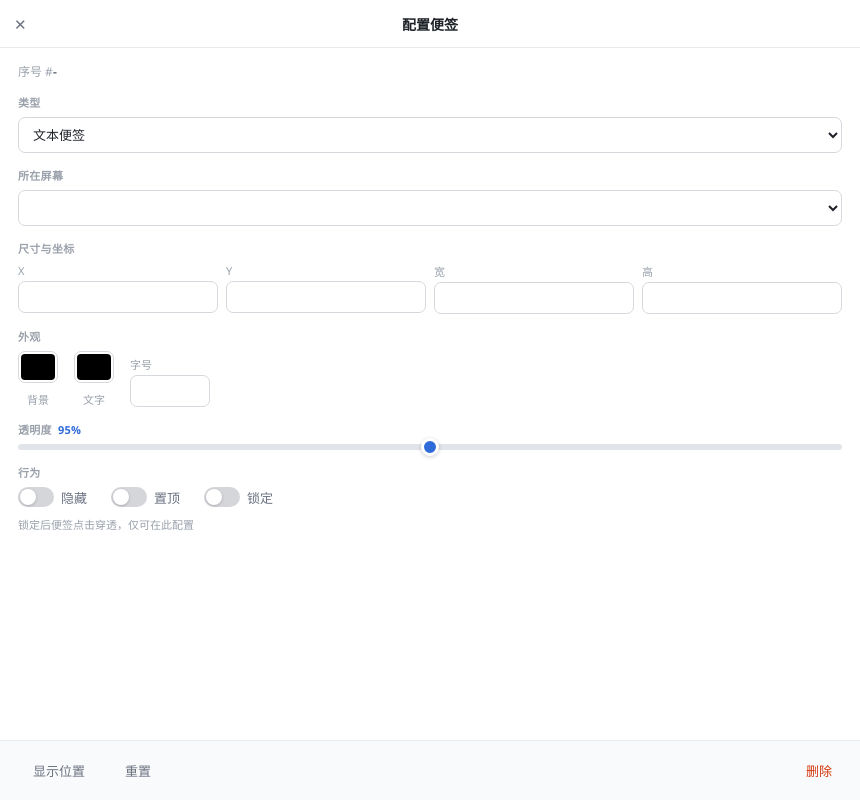
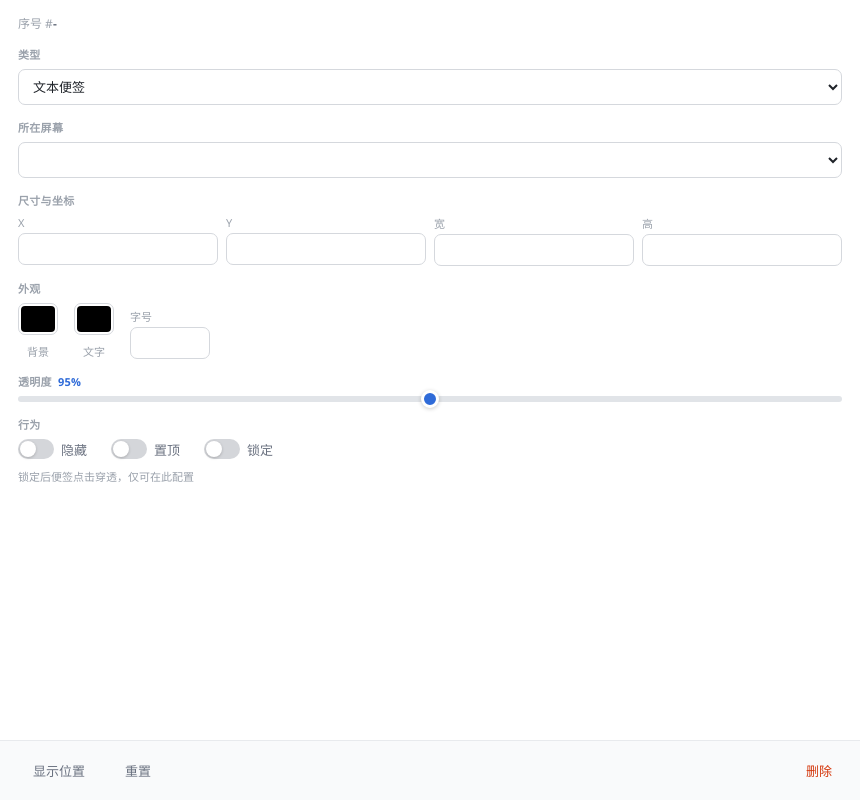
Before and after one commit to wakeforge/desktop-notes, an Electron app: page src/renderer/note-config/note-config.html in a window 860 px wide. Drawn offline with Linux system fonts and the light colour scheme; no server answers.

Commit message:
fix: 移除便签详情弹窗重复的标题栏与关闭按钮

```diff
--- a/src/renderer/note-config/note-config.css
+++ b/src/renderer/note-config/note-config.css
@@ -57,33 +57,6 @@ body {
   flex-direction: column;
   background: var(--surface);
 }
-
-/* ---- head ---- */
-.modal-head {
-  flex: 0 0 auto;
-  height: 48px;
-  display: flex;
-  align-items: center;
-  padding: 0 8px 0 4px;
-  border-bottom: 1px solid var(--border);
-  position: relative;
-}
-.modal-head h2 {
-  position: absolute;
-  left: 50%;
-  transform: translateX(-50%);
-  font-size: 14px;
-  font-weight: 600;
-}
-.close-btn {
-  border: none;
-  background: transparent;
-  color: var(--text-2);
-  padding: 6px 10px;
-  border-radius: var(--radius-sm);
-  font-size: 15px;
-}
-.close-btn:hover { background: var(--hover); color: var(--text); }
 
 /* ---- body ---- */
 .modal-body {
--- a/src/renderer/note-config/note-config.html
+++ b/src/renderer/note-config/note-config.html
@@ -9,11 +9,6 @@
 </head>
 <body>
   <div class="modal">
-    <header class="modal-head">
-      <h2 data-i18n="noteConfig.title">配置便签</h2>
-      <button id="closeBtn" class="close-btn" data-i18n-title="noteConfig.close" title="关闭">✕</button>
-    </header>
-
     <div class="modal-body">
       <div class="seq-row">
         <span class="seq">序号 #<b id="seqNum">-</b></span>
--- a/src/renderer/note-config/note-config.js
+++ b/src/renderer/note-config/note-config.js
@@ -33,7 +33,6 @@ const els = {
   hidden: document.getElementById('hidden'),
   alwaysOnTop: document.getElementById('alwaysOnTop'),
   locked: document.getElementById('locked'),
-  closeBtn: document.getElementById('closeBtn'),
   locateBtn: document.getElementById('locateBtn'),
   resetBtn: document.getElementById('resetBtn'),
   delBtn: document.getElementById('delBtn')
@@ -181,9 +180,6 @@ els.alwaysOnTop.addEventListener('change', () => {
   scheduleSave({ alwaysOnTop: els.alwaysOnTop.checked });
 });
 
-// 顶部关闭按钮
-els.closeBtn.addEventListener('click', () => api.closeWindow());
-
 els.locateBtn.addEventListener('click', () => api.locateNote(note.id));
 
 els.resetBtn.addEventListener('click', async () => {
@@ -205,7 +201,7 @@ els.delBtn.addEventListener('click', async () => {
   api.closeWindow();
 });
 
-// 底部关闭按钮已移除，弹窗仅由右上角 ✕ 关闭
+// 弹窗由原生窗口右上角 ✕ 关闭；closeWindow 仅用于删除便签后 / 便签不存在时程序化关闭
 
 /* ---------- 数据加载 ---------- */
 
--- a/src/shared/locales.js
+++ b/src/shared/locales.js
@@ -105,7 +105,6 @@ const messages = {
     'noteConfig.locate': '显示位置',
     'noteConfig.reset': '重置',
     'noteConfig.delete': '删除',
-    'noteConfig.close': '关闭',
     'noteConfig.resetConfirm': '重置外观为默认值？',
     'noteConfig.deleteConfirm': '确定删除这条便签？此操作不可撤销。',
 
@@ -216,7 +215,6 @@ const messages = {
     'noteConfig.locate': '顯示位置',
     'noteConfig.reset': '重設',
     'noteConfig.delete': '刪除',
-    'noteConfig.close': '關閉',
     'noteConfig.resetConfirm': '重設外觀為預設值？',
     'noteConfig.deleteConfirm': '確定刪除這條便簽？此操作不可撤銷。',
 
@@ -327,7 +325,6 @@ const messages = {
     'noteConfig.locate': 'Show location',
     'noteConfig.reset': 'Reset',
     'noteConfig.delete': 'Delete',
-    'noteConfig.close': 'Close',
     'noteConfig.resetConfirm': 'Reset appearance to defaults?',
     'noteConfig.deleteConfirm': 'Delete this note? This cannot be undone.',
 
@@ -438,7 +435,6 @@ const messages = {
     'noteConfig.locate': '位置を表示',
     'noteConfig.reset': 'リセット',
     'noteConfig.delete': '削除',
-    'noteConfig.close': '閉じる',
     'noteConfig.resetConfirm': '外観を既定値にリセットしますか？',
     'noteConfig.deleteConfirm': 'この付箋を削除しますか？元に戻せません。',
 
@@ -549,7 +545,6 @@ const messages = {
     'noteConfig.locate': '위치 표시',
     'noteConfig.reset': '초기화',
     'noteConfig.delete': '삭제',
-    'noteConfig.close': '닫기',
     'noteConfig.resetConfirm': '모양을 기본값으로 초기화할까요?',
     'noteConfig.deleteConfirm': '이 메모를 삭제할까요? 취소할 수 없습니다.',
 
```
